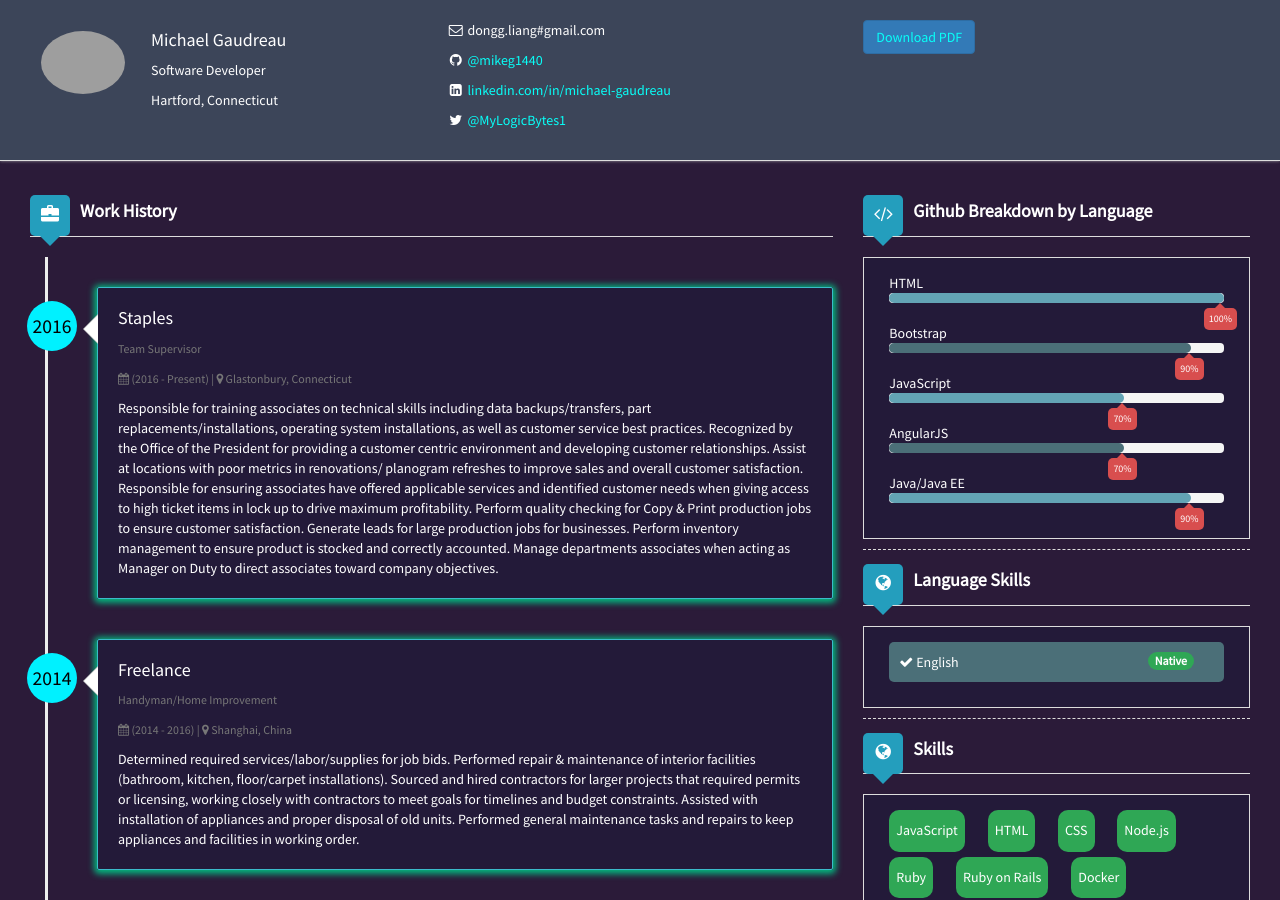
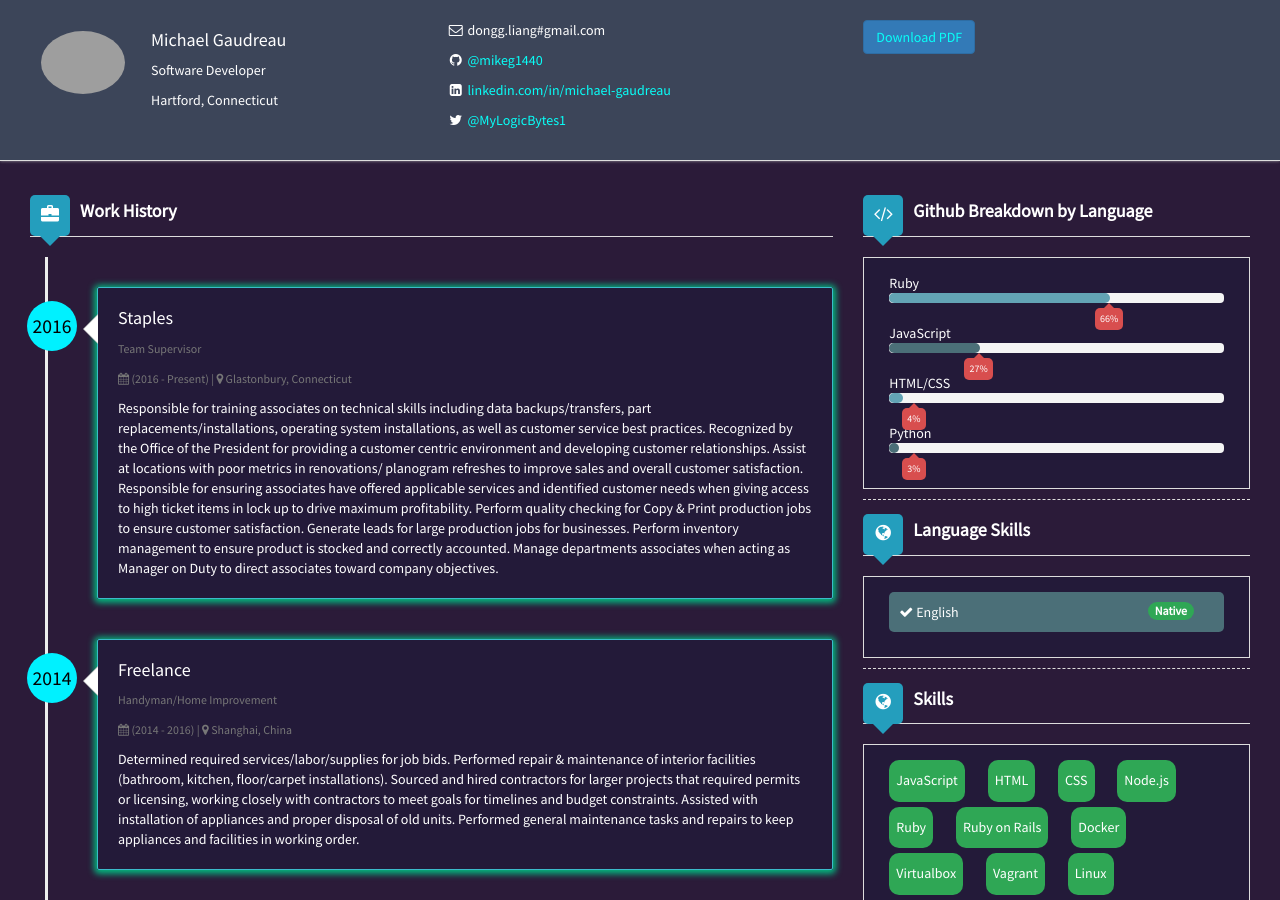
Before and after one commit to mikeg1440/ResumeCard, a Jekyll site: the page built from index.html, in a window 1280 px wide and 900 px high. Built offline with Jekyll 4.4.1, drawn with Linux system fonts in a browser that asks for light colours; nearby versions of some CDN libraries.

Commit message:
Change programming skills to reflect the percentage of repos by language hosted on github

```diff
--- a/_config.yml
+++ b/_config.yml
@@ -81,20 +81,17 @@ author:
       proficiency: Native
   programmingSkills:
     - skill1:
-      name: HTML
-      percentage: 100%
+      name: Ruby
+      percentage: 66%
     - skill2:
-      name: Bootstrap
-      percentage: 90%
+      name: JavaScript
+      percentage: 27%
     - skill3:
-      name: JavaScript
-      percentage: 70%
+      name: HTML/CSS
+      percentage: 4%
     - skill4:
-      name: AngularJS
-      percentage: 70%
-    - skill5:
-      name: Java/Java EE
-      percentage: 90%
+      name: Python
+      percentage: 3%
   skills:
     - JavaScript
     - HTML
```
